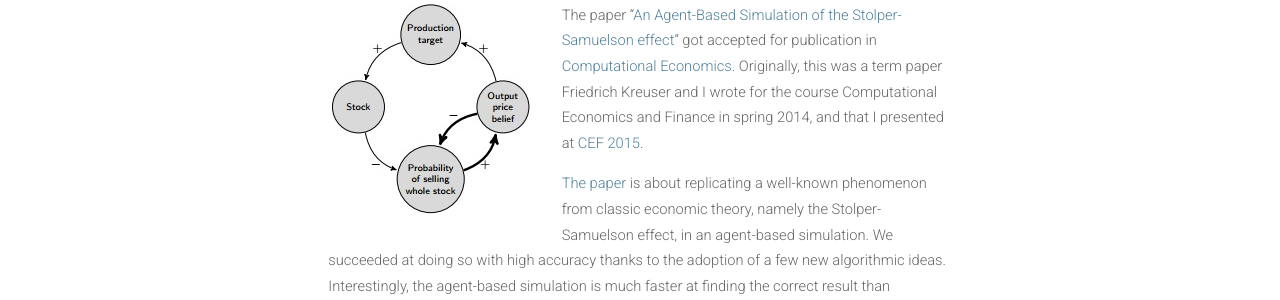
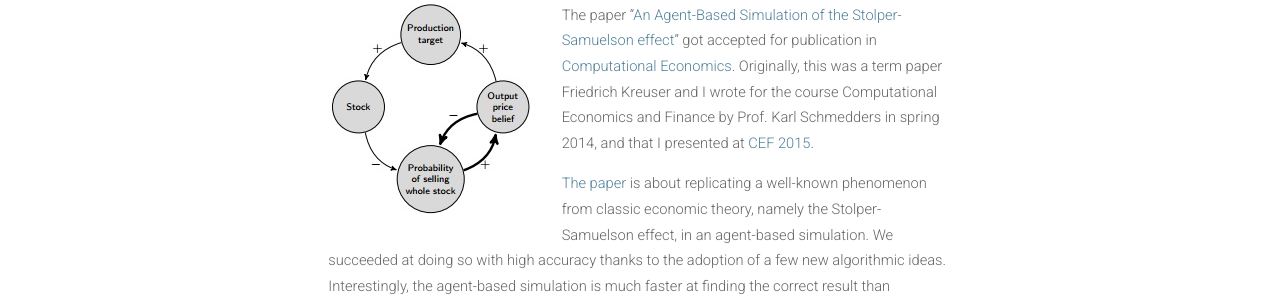
Before and after one commit to meisserecon/www, a Jekyll site: the page built from _posts/2016-08-09-StolperSamuelson.md, in a window 1280 px wide. Shown: the part 660-960 px from the top of the page. Built offline with Jekyll 4.4.1, drawn with Linux system fonts in a browser that asks for light colours; nearby versions of some CDN libraries.

Commit message:
Update 2016-08-09-StolperSamuelson.md

```diff
--- a/_posts/2016-08-09-StolperSamuelson.md
+++ b/_posts/2016-08-09-StolperSamuelson.md
@@ -3,6 +3,6 @@ layout: post
 title: Publication in Computational Economics
 description: An agent-based simulation of the Stolper-Samuelson effect has been accepted for publication in Computational Economics.
 ---
-<p><img src="/assets/images/loop.jpg" alt="" class="image left"></p>The paper "<a href="http://papers.ssrn.com/sol3/papers.cfm?abstract_id=2794828">An Agent-Based Simulation of the Stolper-Samuelson effect</a>" got accepted for publication in <a href="http://link.springer.com/journal/10614">Computational Economics</a>. Originally, this was a term paper Friedrich Kreuser and I wrote for the course Computational Economics and Finance in spring 2014, and that I presented at <a href="http://www.aiecon.org/conference/cef2015/">CEF 2015</a>.
+<p><img src="/assets/images/loop.jpg" alt="" class="image left"></p>The paper "<a href="http://papers.ssrn.com/sol3/papers.cfm?abstract_id=2794828">An Agent-Based Simulation of the Stolper-Samuelson effect</a>" got accepted for publication in <a href="http://link.springer.com/journal/10614">Computational Economics</a>. Originally, this was a term paper Friedrich Kreuser and I wrote for the course Computational Economics and Finance by Prof. Karl Schmedders in spring 2014, and that I presented at <a href="http://www.aiecon.org/conference/cef2015/">CEF 2015</a>.
 
 <a href="http://papers.ssrn.com/sol3/papers.cfm?abstract_id=2794828">The paper</a> is about replicating a well-known phenomenon from classic economic theory, namely the Stolper-Samuelson effect, in an agent-based simulation. We succeeded at doing so with high accuracy thanks to the adoption of a few new algorithmic ideas. Interestingly, the agent-based simulation is much faster at finding the correct result than Mathematica or Matlab can solve the corresponding equation system from the classic theory.
```
